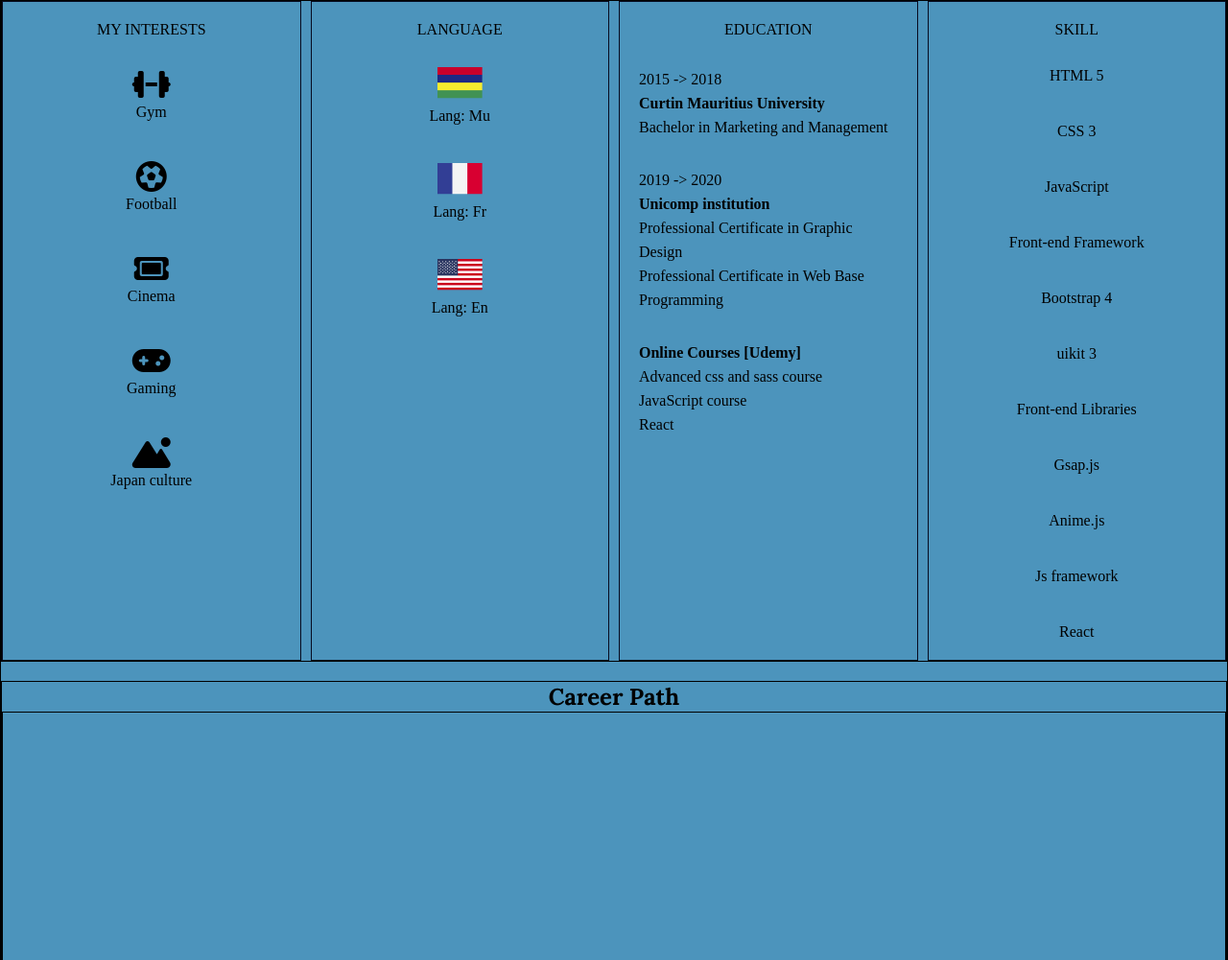
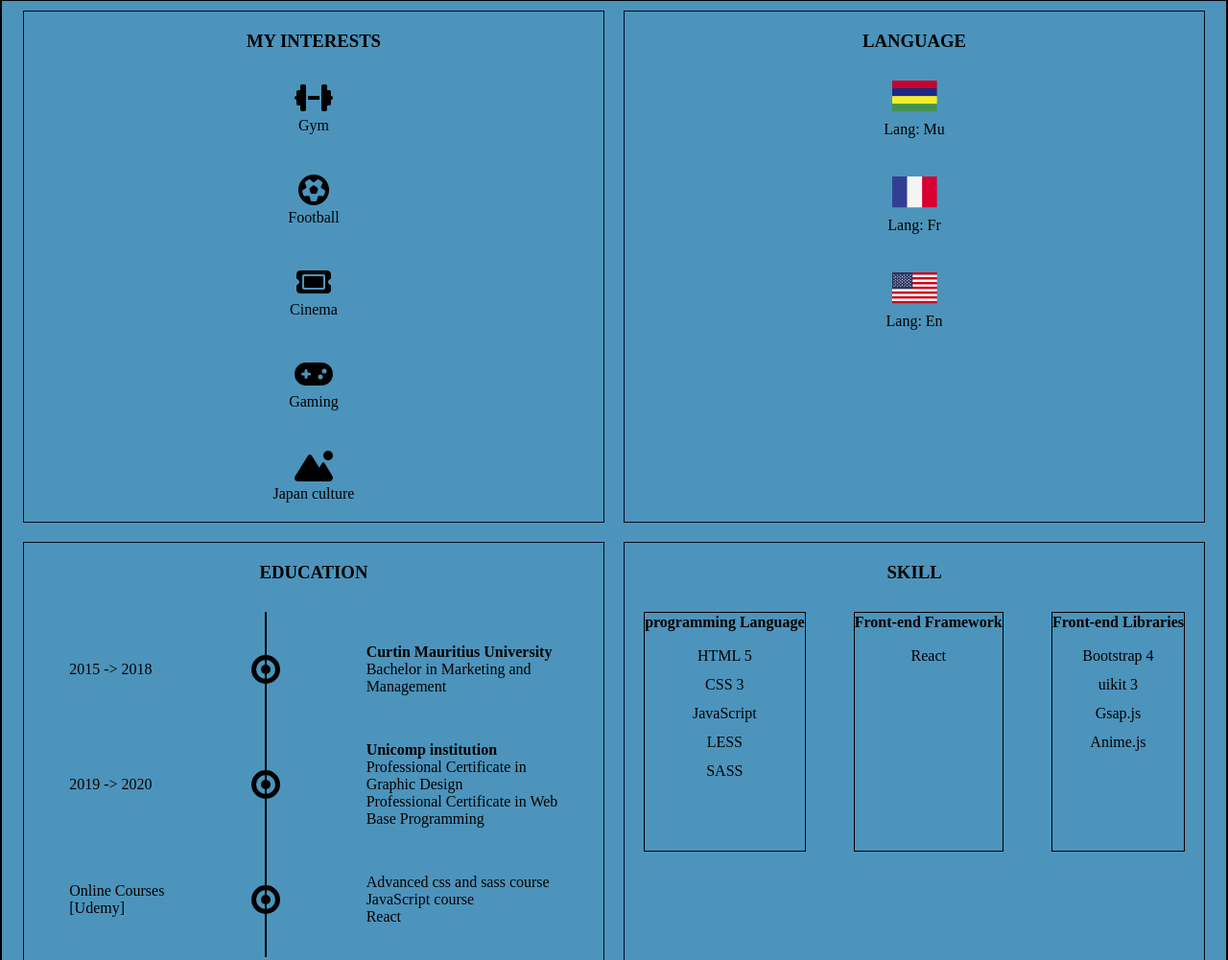
Before and after one commit to Jasonltc/myWebsite, a website: page index.html in a window 1280 px wide. Shown: the part 1415-2416 px from the top of the page at 96% size. Drawn offline with nearby package versions, Linux system fonts and the light colour scheme; files whose address does not match are found by name.

Commit message:
add more modification

```diff
--- a/index.html
+++ b/index.html
@@ -88,7 +88,7 @@
         <section id="addition_info" class="cv_section addition_info">
           <div class="addition_info__wrapper">
             <div class="addition-activity addition_info__hobbies">
-              <p class="addition-info-title">My interests</p>
+              <h3 class="addition-info-title">My interests</h3>
               <div class="hobbie-wrapper">
                 <div class="hobbie-item">
                   <i class="fa-solid fa-dumbbell fa-2xl"></i>
@@ -115,7 +115,7 @@
             </div>
 
             <div class="addition-activity addition_info__lang">
-              <p class="addition-info-title">Language</p>
+              <h3 class="addition-info-title">Language</h3>
               <div class="lang-flap-wrapper">
                 <div class="lang-item">
                   <img src="./image/flap-lang/mu.png" alt="" />
@@ -133,44 +133,63 @@
             </div>
 
             <div class="addition-activity education">
-              <p class="addition-info-title">Education</p>
-              <div class="education-wrapper">
-                <div class="education-year">
-                  <p>2015 -> 2018</p>
-                  <p><b>Curtin Mauritius University</b></p>
-                  <p>Bachelor in Marketing and Management</p>
-                </div>
+              <h3 class="addition-info-title">Education</h3>
+              <p class="education-year">
+                <span class="time-year">2015 -> 2018</span>
+                <span class="timeline"></span>
+                <span class="time-outcome"
+                  ><b>Curtin Mauritius University</b> <br />
+                  Bachelor in Marketing and Management
+                </span>
+              </p>
 
-                <div class="education-year">
-                  <p>2019 -> 2020</p>
-                  <p><b>Unicomp institution</b></p>
-                  <p>Professional Certificate in Graphic Design</p>
-                  <p>Professional Certificate in Web Base Programming</p>
-                </div>
+              <p class="education-year">
+                <span class="time-year">2019 -> 2020</span>
+                <span class="timeline"></span>
+                <span class="time-outcome"
+                  ><b>Unicomp institution</b>
+                  <br />
+                  Professional Certificate in Graphic Design <br />
+                  Professional Certificate in Web Base Programming
+                </span>
+              </p>
 
-                <div class="education-year">
-                  <p><b>Online Courses [Udemy]</b></p>
-                  <p>Advanced css and sass course</p>
-                  <p>JavaScript course</p>
-                  <p>React</p>
-                </div>
-              </div>
+              <p class="education-year">
+                <span class="time-year">Online Courses [Udemy]</span>
+                <span class="timeline"></span>
+                <span class="time-outcome">
+                  Advanced css and sass course <br />
+                  JavaScript course <br />
+                  React
+                </span>
+              </p>
             </div>
 
             <div class="addition-activity technology-used">
-              <p class="addition-info-title">Skill</p>
+              <h3 class="addition-info-title">Skill</h3>
               <div class="skill-wrapper">
+                <div class="skill-item">
+                  <h4 class="skill-title">programming Language</h4>
                   <p>HTML 5</p>
                   <p>CSS 3</p>
                   <p>JavaScript</p>
-                <p>Front-end Framework</p>
+                  <p>LESS</p>
+                  <p>SASS</p>
+                </div>
+
+                <div class="skill-item">
+                  <h4 class="skill-title">Front-end Framework</h4>
+                  <p>React</p>
+                </div>
+
+                <div class="skill-item">
+                  <h4 class="skill-title">Front-end Libraries</h4>
                   <p>Bootstrap 4</p>
                   <p>uikit 3</p>
-                <p>Front-end Libraries</p>
+                  <p></p>
                   <p>Gsap.js</p>
                   <p>Anime.js</p>
-                <p>Js framework</p>
-                <p>React</p>
+                </div>
               </div>
             </div>
           </div>
--- a/style.scss
+++ b/style.scss
@@ -140,15 +140,16 @@ body {
 
   .addition_info__wrapper {
     width: 100%;
-    @include display_flex_space_around;
+    @include display_flex_center;
     align-items: unset;
-    gap: 10px;
+    flex-wrap: wrap;
   }
 
   .addition-activity {
     border: 1px solid #060a1f;
-    padding: 20px;
-    width: 25%;
+    padding: 20px 5px;
+    width: 47.5%;
+    margin: 10px;
     min-height: 530px;
 
     .addition-info-title {
@@ -159,11 +160,31 @@ body {
 
     .hobbie-wrapper,
     .lang-flap-wrapper,
-    .eduction-wrapper,
-    .skill-wrapper {
+    .eduction-wrapper {
       @include display_flex_center;
       flex-direction: column;
       gap: 40px;
+    }
+
+    .skill-wrapper {
+      @include display_flex_space_around;
+      gap: 20px;
+
+      .skill-item {
+        text-align: center;
+        border: 1px solid $color-black;
+        min-height: 250px;
+
+        .skill-title {
+          font-weight: bold;
+          margin-bottom: 10px;
+          line-height: 20px;
+        }
+
+        & > p {
+          line-height: 30px;
+        }
+      }
     }
 
     .hobbie-wrapper {
@@ -193,13 +214,48 @@ body {
       }
     }
 
-    .education-wrapper {
-      .education-year {
-        margin-bottom: 30px;
+    .education-year {
+      @include display_flex_space_around;
+      height: 120px;
+      gap: 5px;
 
-        & > p {
-          line-height: 25px;
+      .time-year {
+        width: 100px;
+      }
+
+      .timeline {
+        width: 30px;
+        height: 30px;
+        border: 5px solid $color-black;
+        border-radius: 50%;
+        position: relative;
+
+        &::after {
+          content: "";
+          width: 10px;
+          height: 10px;
+          background-color: $color-black;
+          position: absolute;
+          top: 50%;
+          left: 50%;
+          transform: translate(-50%, -50%);
+          border-radius: 50%;
         }
+
+        &::before {
+          content: "";
+          width: 2px;
+          height: 120px;
+          background-color: $color-black;
+          position: absolute;
+          top: 50%;
+          left: 50%;
+          transform: translate(-50%, -50%);
+        }
+      }
+
+      .time-outcome {
+        width: 200px;
       }
     }
   }
```
Also changed, not shown: style.css, 1 other file. Lines whose indentation alone changed are shown as unchanged.
